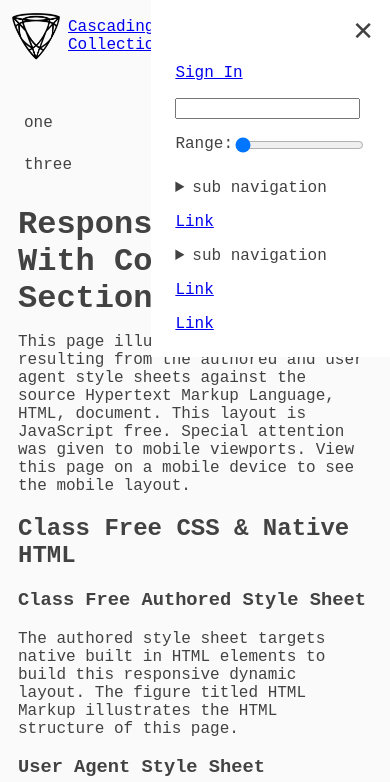
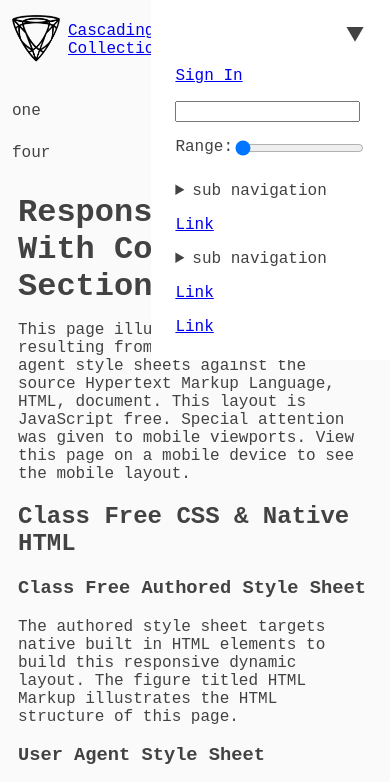
Before and after one commit to ronnieroyston/ronnieroyston.github.io, a plain HTML site: page responsive-view-with-collapsible-sections.html in a window 390 px wide. Shown: the top 782 px of the page. Drawn offline with Linux system fonts and the light colour scheme.

Commit message:
updated css and html

```diff
--- a/responsive-view-with-collapsible-sections.css
+++ b/responsive-view-with-collapsible-sections.css
@@ -60,40 +60,32 @@ body > header > details ul {
 body > header > details ul li {
 	display:inline-block;
 	min-width:84px;
-	padding: 12px 24px;
+	padding: 12px;
 }
 body > header > details > summary {
 	position:relative;
 	text-align: center;
-	list-style-type: "<";
-	transform: rotate(-90deg);
 	font-size: xx-large;
 	float: right;
 	margin-right: 24px;
-	left: -4px;
 }
 body > header > details[open] summary {
-	/*  list-style-type: "△" ◱ △ ✕*/
-	list-style-type: "<";
-	transform: rotate(90deg);
 	font-size: xx-large;
 	margin-right: initial;
-	left: initial;
 	margin-right: 24px;
 }
 body > header figure {
-	display:inline-block;
+	display:inline-flex;
+	align-items:center;
 	text-decoration: none;
 	color: inherit;
     margin: 12px;
     min-height: 56px;
+    max-width: 312px;
 }
-body > header figure a {
-    display: flex;
-    align-items: center;
-}
-body > header > figure a figcaption {
+body > header > figure figcaption {
     margin-left: 8px;
+    display:inline-block;
 }
 body > header > nav {
 	float:right;
@@ -176,7 +168,7 @@ body > nav > details > ul > li > label {
         grid-template-columns: 1fr;
     }
 	body > aside > details > summary {
-		list-style-type: "⌄";
+		list-style-type: initial;
 		font-size:x-large;
 	}
 	body > aside > details[open] summary {
@@ -188,24 +180,27 @@ body > nav > details > ul > li > label {
 	}
 	body > header > details > summary {
 		margin-right: 64px;
-	    top: -52px;
+	    top: -45px;
 	    margin-top: 72px;
+		list-style-type: default;
+	    font-size: revert;
 	}
 	body > header > details[open] > summary {
-	    top: -52px;
+	    top: -45px;
 	    margin-right: 64px;
 	    margin-top: 72px;
+		list-style-type: default;
+	    font-size: revert;
 	}
 	body > header > details ul {
 		justify-content: space-between;
 	}
 	body > nav > details > summary {
-		list-style-type: "☰";
+		list-style-type: default;
+		padding: 21px 16px 0px 16px;
 	}
 	body > nav > details[open] > summary {
-		list-style-type: "✕";
-	}
-    body > nav > details[open] > summary {
+		list-style-type: default;
 		text-align:right;
 	}
 	body > nav > details[open]{
@@ -269,8 +264,23 @@ body > nav > details > ul > li > label {
 	body > header > details[open] summary {
 		top:-22px;
 	}
+	body > header > details > summary {
+		list-style-type: "<";
+		transform: rotate(-90deg);
+		margin-right: 24px;
+		left: -4px;
+	}
+	body > header > details[open] summary {
+		/*  list-style-type: "△" ◱ △ ✕*/
+		list-style-type: "<";
+		transform: rotate(90deg);
+		left: initial;
+		margin-right: 24px;
+	}
+
 	body > header > details ul {
 		flex-flow: row;
+		justify-content: flex-end;
 	}
 	body > header > nav > ul li {
 		display:inline-block;
@@ -294,6 +304,7 @@ body > nav > details > ul > li > label {
     body > header > nav ul li {
     	display:inline-block;
     }
+
 }
 
 @media screen and (min-width: 1200px) {
--- a/responsive-view-with-collapsible-sections.html
+++ b/responsive-view-with-collapsible-sections.html
@@ -17,9 +17,9 @@
   <header>
     <figure>
       <a href="/">
-        <img src="/media/logo.png" width=48 height=48 ></img>
-        <figcaption>Cascading Style Sheets<br>Collection</figcaption>
+        <img src="/media/logo.png" width=48 height=48>
       </a>
+      <figcaption><a href="/">Cascading Style Sheets Collection</a></figcaption>
     </figure>
     <nav>
       <ul>
```
